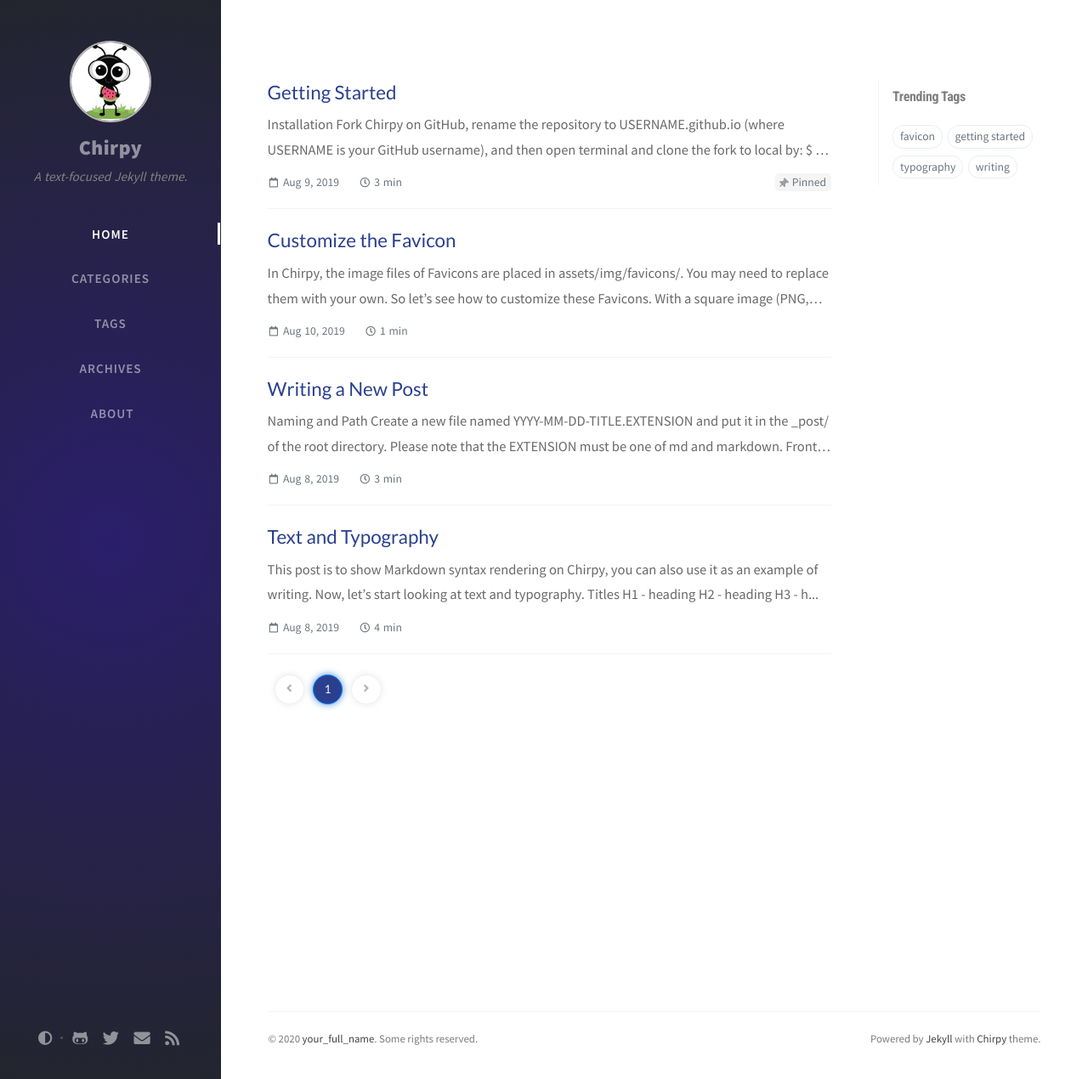
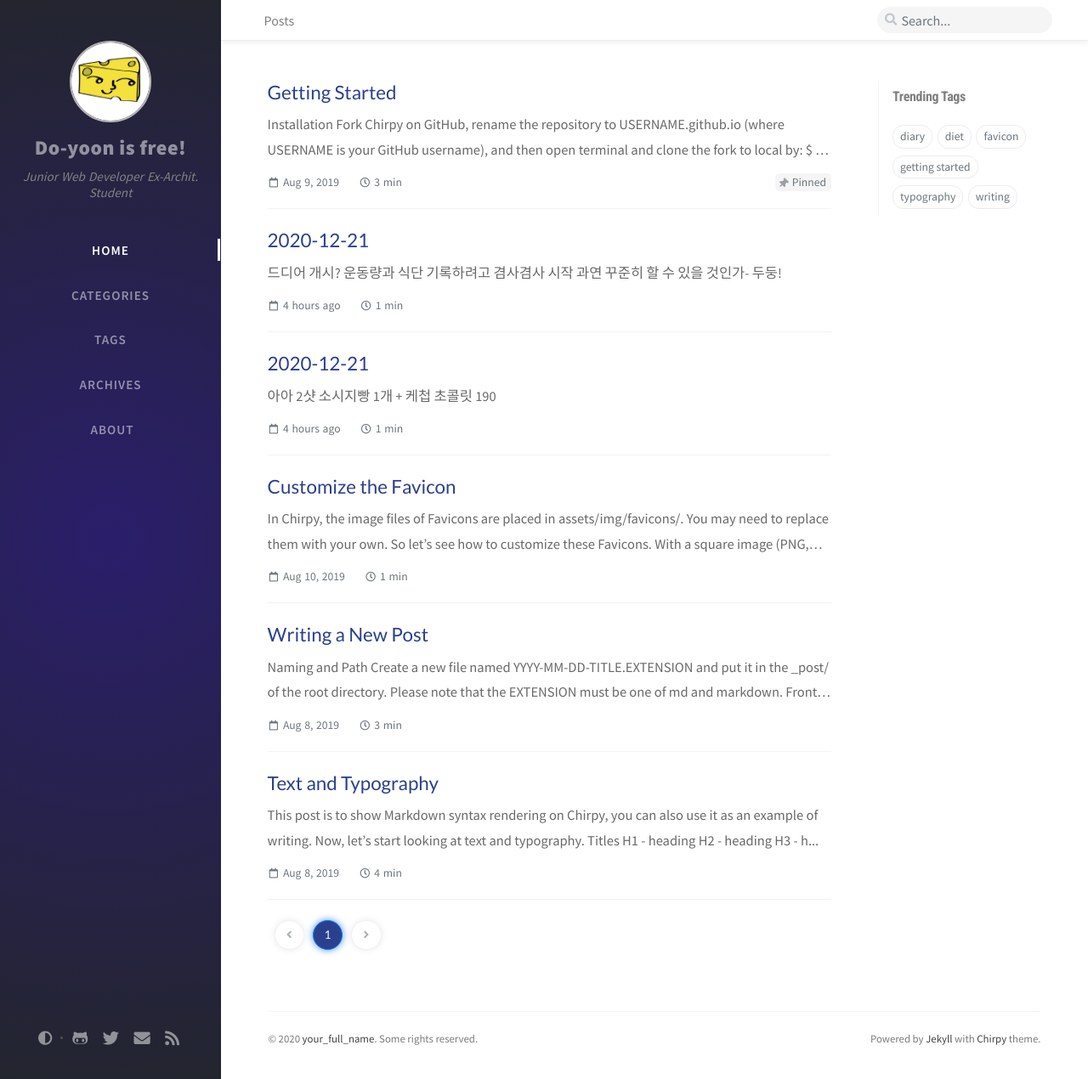
Before and after one commit to Do-yoon/former-do-yoon.github.io, a Jekyll site: the page built from index.html, in a window 1280 px wide and 1270 px high. Shown: the whole window at 85% size. Built offline with Jekyll 4.4.1, drawn with Linux system fonts in a browser that asks for light colours; nearby versions of some CDN libraries; the list of posts is cut into pages by our own code; comment, search, counter and statistics services are not loaded.

Commit message:
2020-12-21

```diff
--- a/_config.yml
+++ b/_config.yml
@@ -7,35 +7,33 @@
 
 # jekyll-seo-tag settings › https://github.com/jekyll/jekyll-seo-tag/blob/master/docs/usage.md
 # --------------------------
-title: Chirpy                          # the main title
+title: Do-yoon is free!                          # the main title
 
-tagline: A text-focused Jekyll theme.  # it will display as the sub-title
+tagline: Junior Web Developer Ex-Archit. Student  # it will display as the sub-title
 
 description: >-                        # used by seo meta and the atom feed
-  A minimal, portfolio, sidebar,
-  bootstrap Jekyll theme with responsive web design
-  and focuses on text presentation.
+  Diary / Dev Skills / Daily Diet and Work out
 
 # fill in the base hostname & protocol for your site, e.g., 'https://username.github.io'
-url: ''
+url: 'do-yoon.github.io'
 
-author: your_full_name                  # change to your full name
+author: Do-yoon Kim                  # change to your full name
 
-avatar: /assets/img/sample/avatar.jpg   # support internet resources
+avatar: /assets/img/profile/profile.jpeg   # support internet resources
 
 github:
-  username: github_username             # change to your github username
+  username: Do-yoon             # change to your github username
 
 twitter:
   username: twitter_username            # change to your twitter username
 
 social:
   name: your_full_name                  # it will shows as the copyright owner in Footer
-  email: example@doamin.com             # change to your email address
+  email: cheeezing_u@naver.com             # change to your email address
   links:
     # The first element serves as the copyright owner's link
-    - https://twitter.com/username      # change to your twitter homepage
-    - https://github.com/username       # change to your github homepage
+    # - https://twitter.com/username      # change to your twitter homepage
+    - https://github.com/Do-yoon       # change to your github homepage
     # Uncomment below to add more social links
     # - https://www.facebook.com/username
     # - https://www.linkedin.com/in/username
@@ -49,7 +47,7 @@
 baseurl: ''
 
 # Change to your timezone › http://www.timezoneconverter.com/cgi-bin/findzone/findzone
-timezone: Asia/Shanghai
+timezone: Asia/Seoul
 
 google_analytics:
   id: ''          # Fill with your Google Analytics ID
--- /dev/null
+++ b/_posts/2020-12-21-2020-12-21.md
@@ -0,0 +1,13 @@
+---
+title: 2020-12-21
+author: Do-yoon Kim
+date: 2020-12-21 12:00:00 +0900
+categories: [Daily, diary]
+tags: [diary]
+math: true
+mermaid: true
+---
+드디어 개시?
+운동량과 식단 기록하려고 겸사겸사 시작
+과연 꾸준히 할 수 있을 것인가-
+두둥!
```
Also changed, not shown: _posts/2020-12-21-2020-12-21-식단.md (added, +12 -0 lines), assets/img/profile/profile.jpeg (added).
